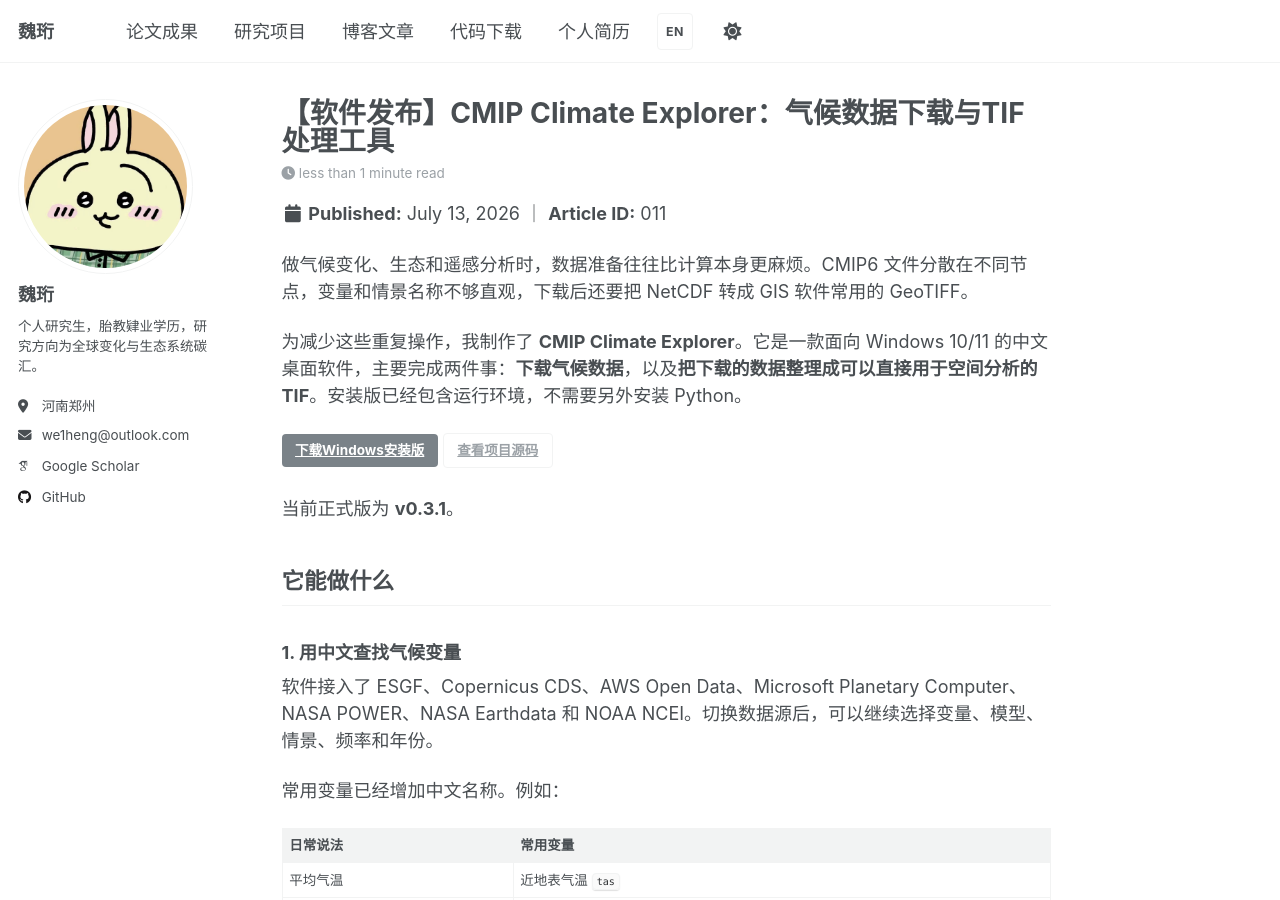
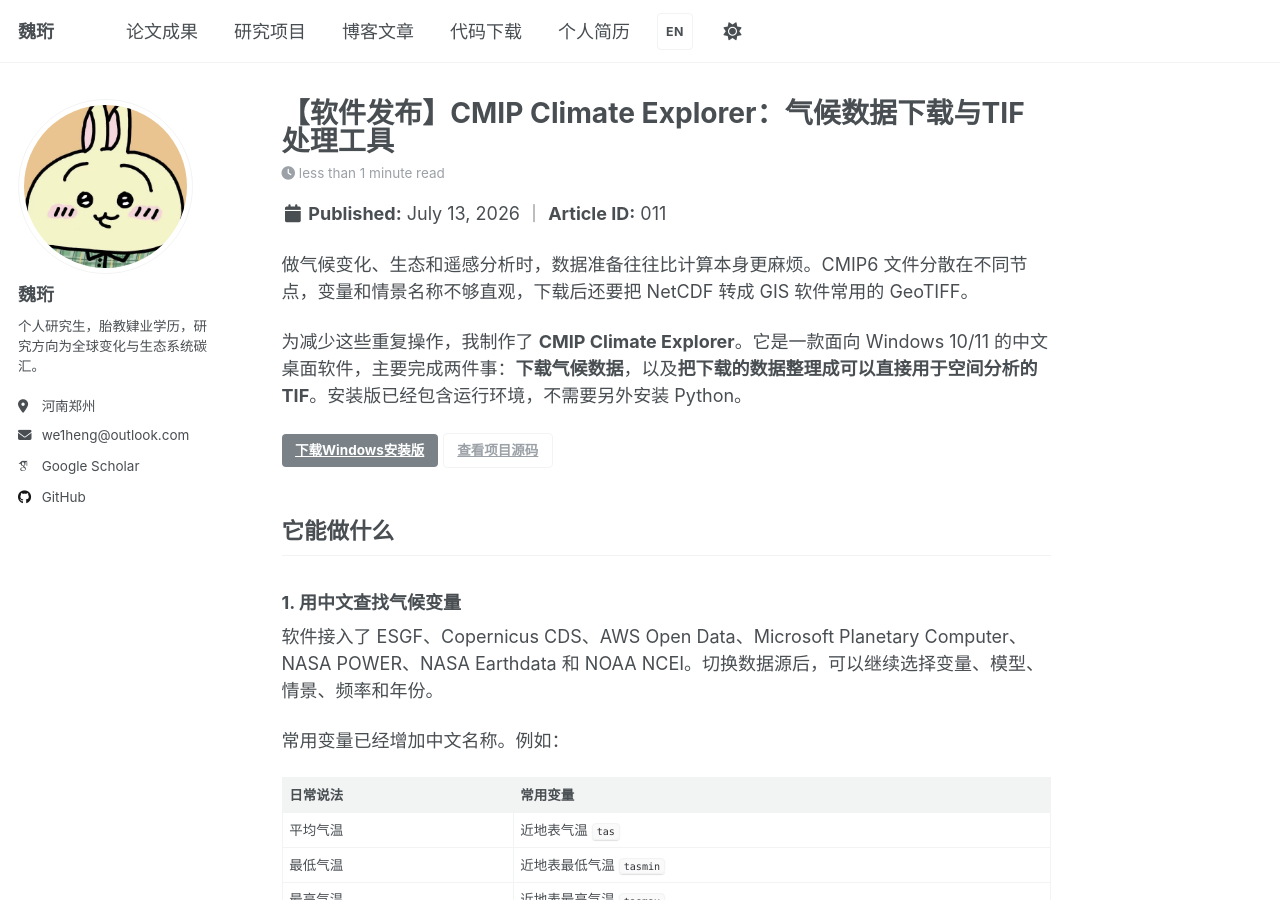
Before and after one commit to NOOB304/NOOB304.github.io, a Jekyll site: the page built from _posts/2026-07-13-cmip-climate-explorer-windows-release.md, in a window 1280 px wide and 900 px high. Built offline with Jekyll 4.4.1, drawn with Linux system fonts in a browser that asks for light colours; some web fonts are replaced.

Commit message:
docs: remove outdated release version

```diff
--- a/_posts/2026-07-13-cmip-climate-explorer-windows-release.md
+++ b/_posts/2026-07-13-cmip-climate-explorer-windows-release.md
@@ -23,8 +23,6 @@ excerpt: "发布面向Windows用户的CMIP Climate Explorer，用图形界面完
 
 [下载Windows安装版](https://github.com/NOOB304/cmip-climate-data-explorer/releases/latest){: .btn .btn--primary}
 [查看项目源码](https://github.com/NOOB304/cmip-climate-data-explorer){: .btn .btn--inverse}
-
-当前正式版为 **v0.3.1**。
 
 ## 它能做什么
 
```
